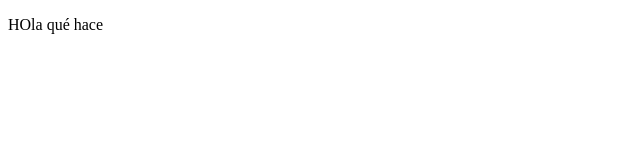
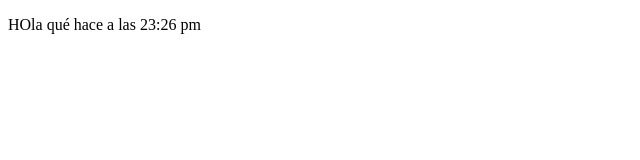
Before and after one commit to ChardoNiex/Chardoniex, a plain HTML site: page index.html in a window 1280 px wide. Shown: the whole page, without its empty margins (0-640 px from the left). Drawn offline with Linux system fonts and the light colour scheme.

Commit message:
que hace a las 23:26 pm

```diff
--- a/index.html
+++ b/index.html
@@ -8,7 +8,7 @@
 </head>
 <body>
     <p>
-        HOla qué hace
+        HOla qué hace a las 23:26 pm
     </p>
 </body>
 </html>
```
